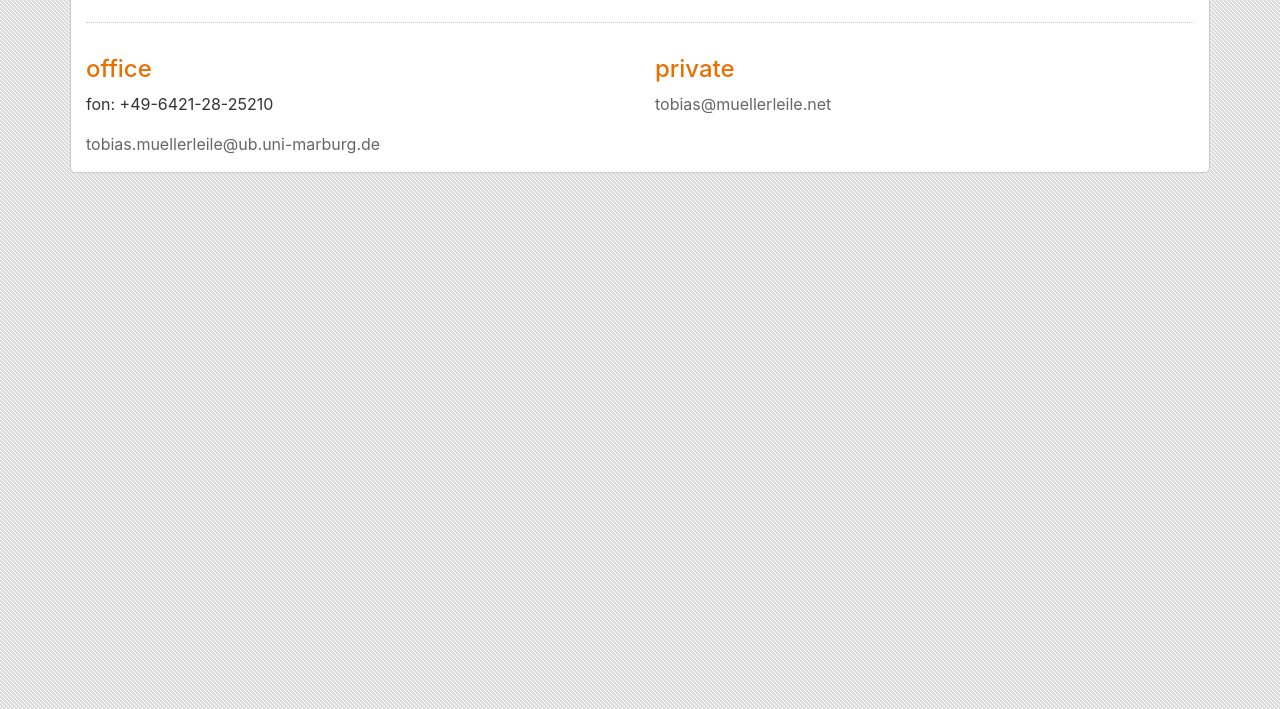
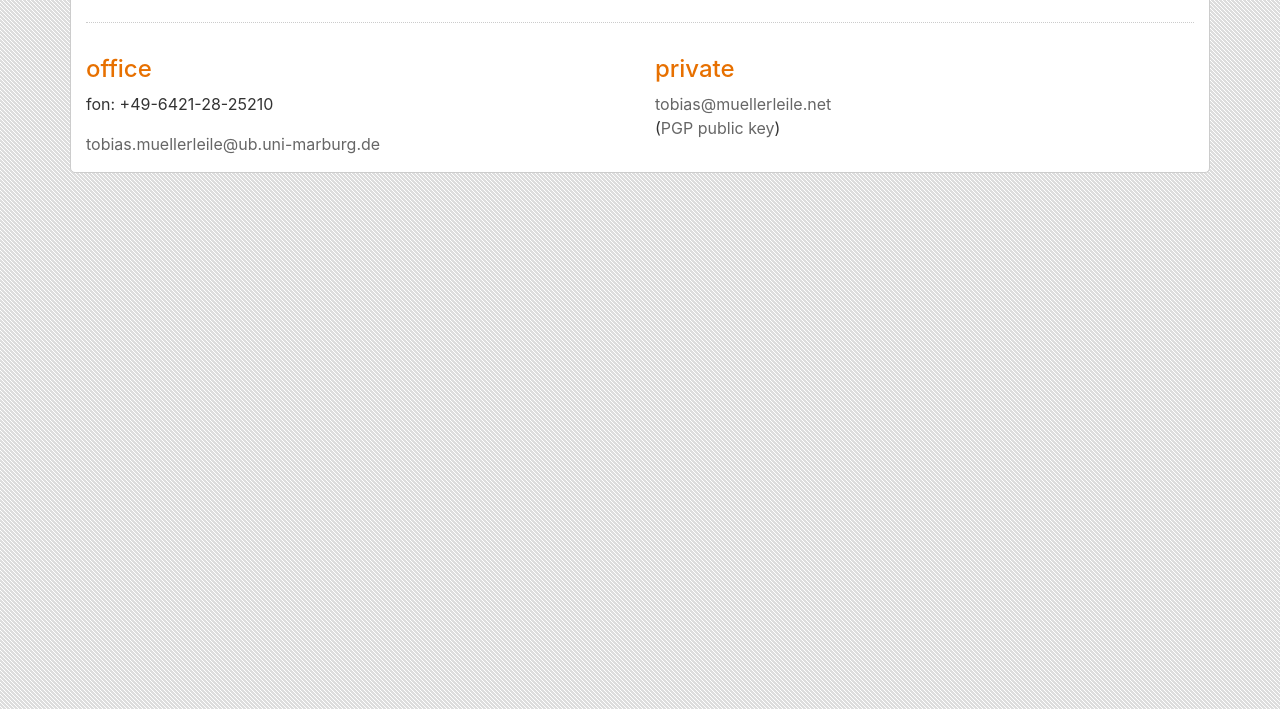
Before and after one commit to tmuellerleile/tmuellerleile.github.io, a plain HTML site: page index.html in a window 1280 px wide. Shown: the part 91-800 px from the top of the page. Drawn offline with Linux system fonts and the light colour scheme.

Commit message:
Add PGP public key

```diff
--- a/index.html
+++ b/index.html
@@ -21,7 +21,7 @@
         </div>
         <div class="col">
           <h2>private</h2>
-          <p><a href="mailto:tobias@muellerleile.net">tobias@muellerleile.net</a></p>
+          <p><a href="mailto:tobias@muellerleile.net">tobias@muellerleile.net</a><br />(<a href="tobias.muellerleile.asc">PGP public key</a>)</p>
         </div>
       </div>
     </div>
```
Also changed, not shown: 1 other file.
